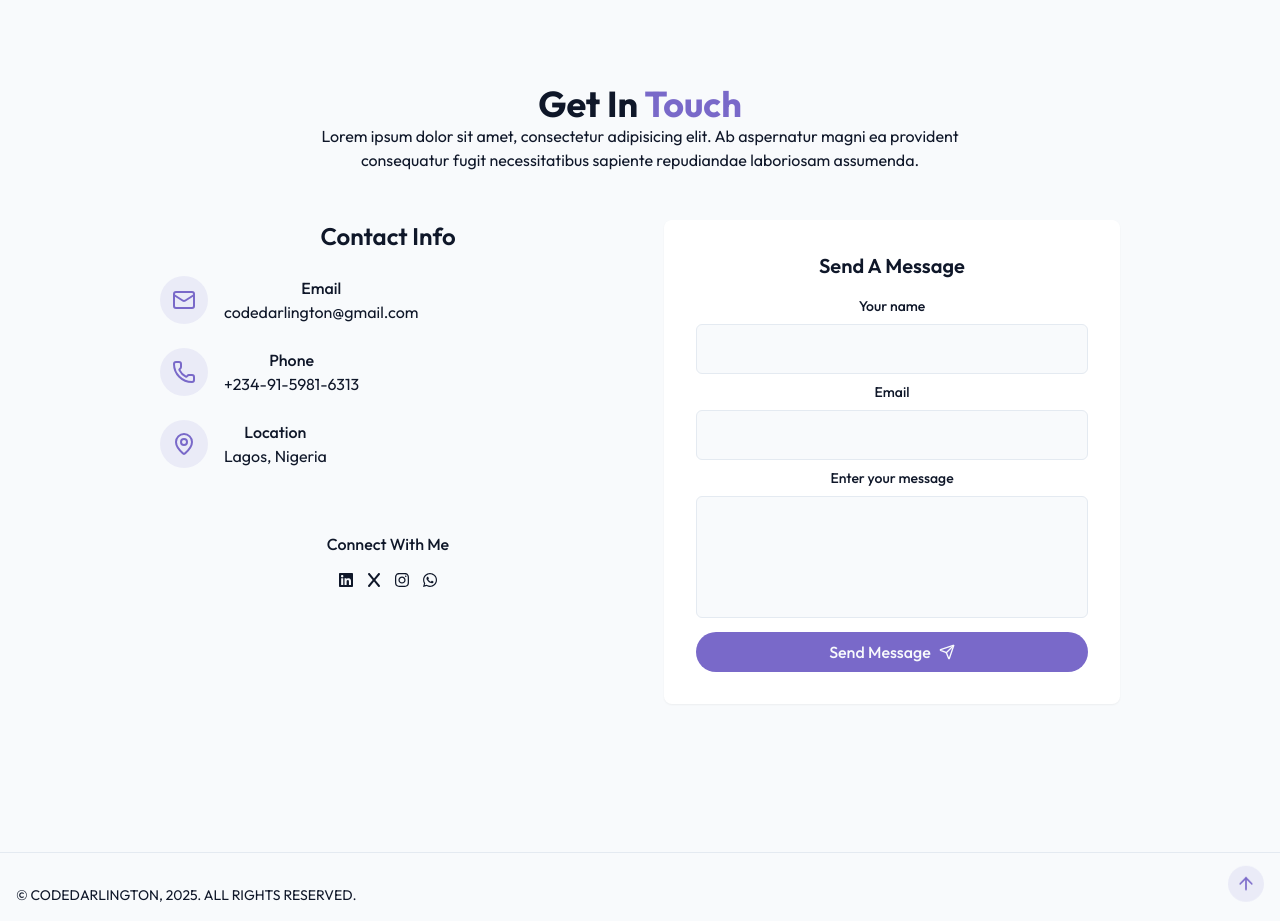
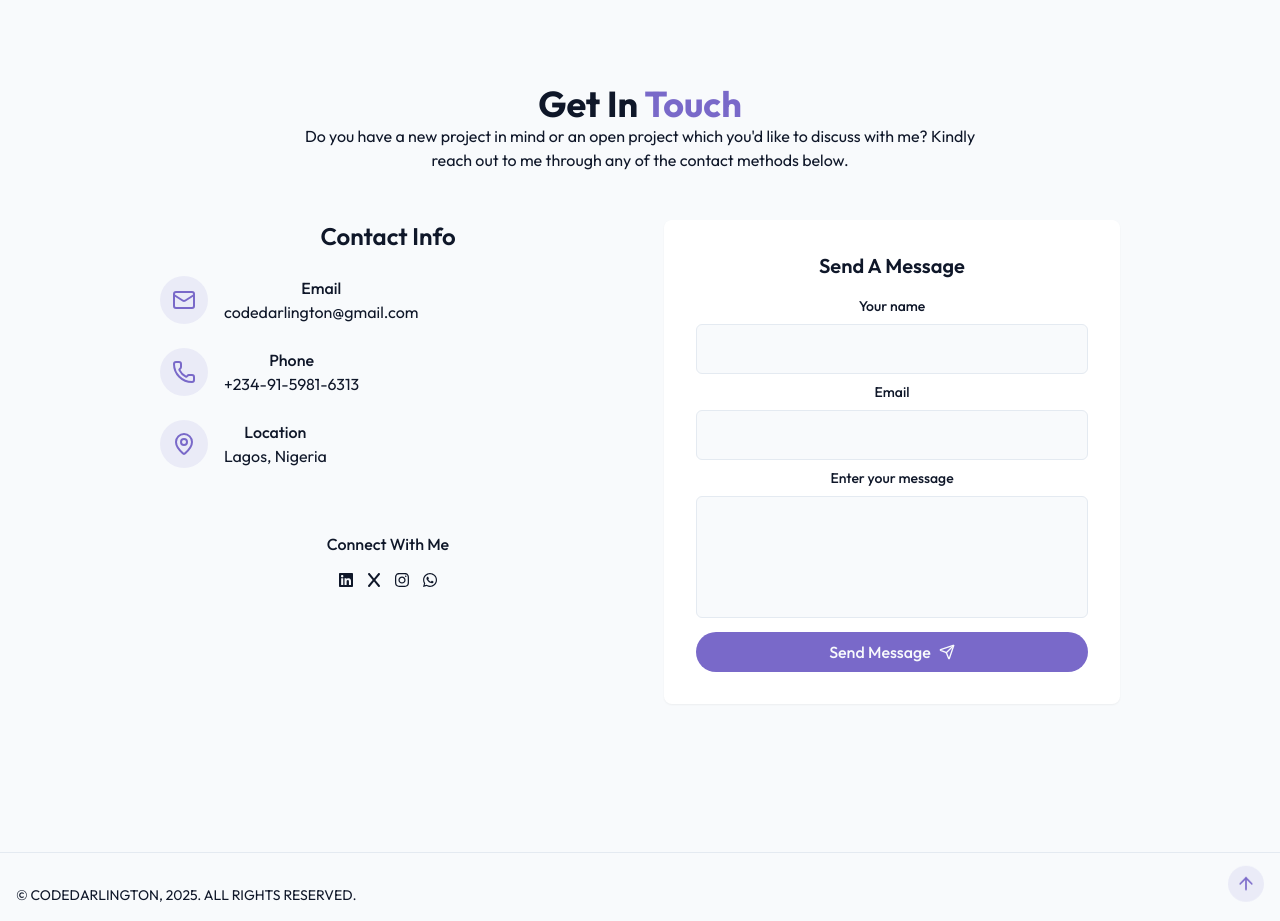
Before and after one commit to dev-Darlington/codedarlington, a React (Vite) app: page / in a window 1280 px wide. Shown: the part 3260-4181 px from the top of the page. Built offline with nearby package versions, Linux system fonts and the light colour scheme; a web font is replaced by a local one.

Commit message:
updated projects

```diff
--- a/src/components/Contact.jsx
+++ b/src/components/Contact.jsx
@@ -9,7 +9,7 @@ const Contact = () => {
         <div className="container mx-auto max-w-5xl">
             <h3 className="text-3xl lg:text-4xl font-bold capitalize">Get in <span className="text-primary">Touch</span></h3>
             <p className="text-center text-muted-foreground mb-12 max-w-2xl mx-auto">
-                Lorem ipsum dolor sit amet, consectetur adipisicing elit. Ab aspernatur magni ea provident consequatur fugit necessitatibus sapiente repudiandae laboriosam assumenda.
+                Do you have a new project in mind or an open project which you'd like to discuss with me? Kindly reach out to me through any of the contact methods below.
             </p>
             <div className="grid grid-cols-1 md:grid-cols-2 gap-12">
                 <div className="space-y-8">
--- a/src/components/Projects.jsx
+++ b/src/components/Projects.jsx
@@ -26,8 +26,8 @@ const projects  = [
         description: "Lucky Shrub is a gardening Agency with a deep love for environmental health.",
         image: "/project3.png",
         tags: ["ReactJS", "TailwindCSS", "Framer"],
-        demoUrl: "https://nexusproperties.netlify.app/",
-        gitHubUrl: "https://github.com/dev-Darlington/eduquick.git"
+        demoUrl: "https://lucky-shrub-omega.vercel.app/",
+        gitHubUrl: "https://github.com/dev-Darlington/lucky-shrub.git"
     },
 ]
 
```
